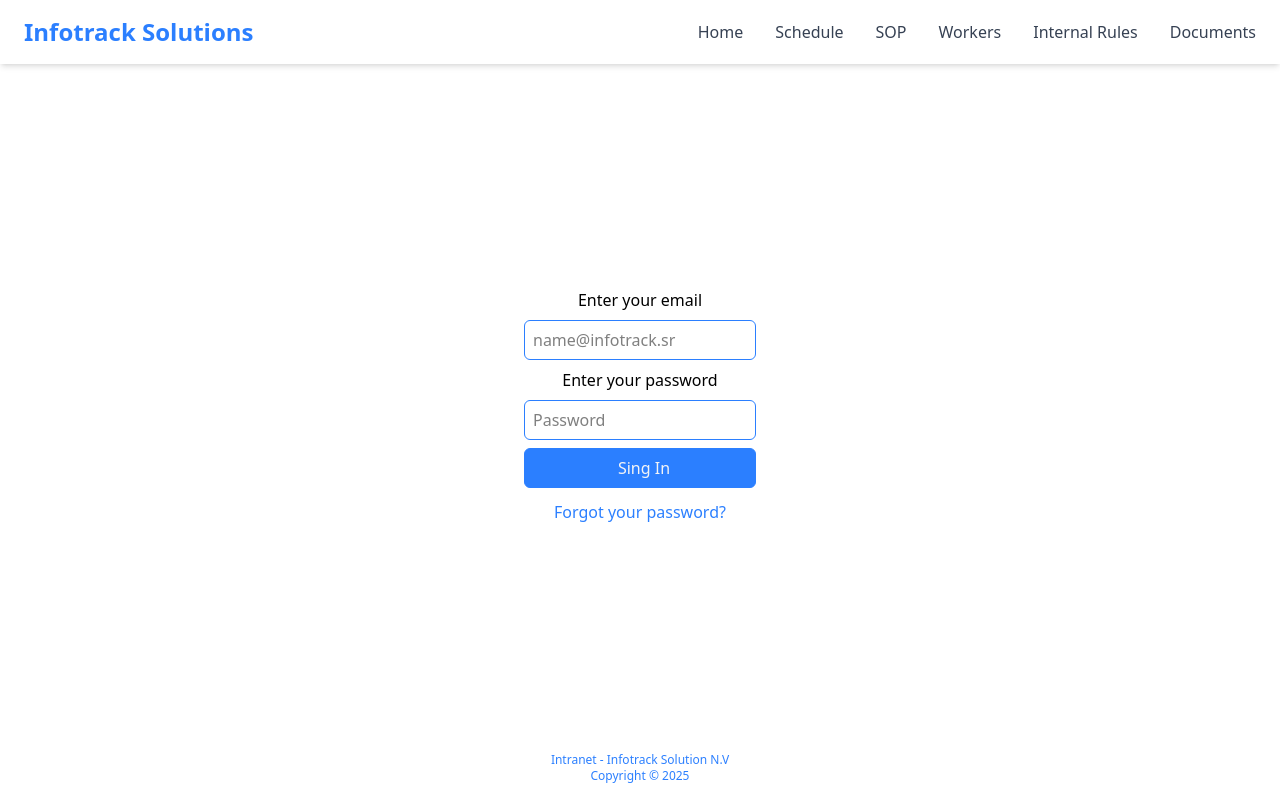
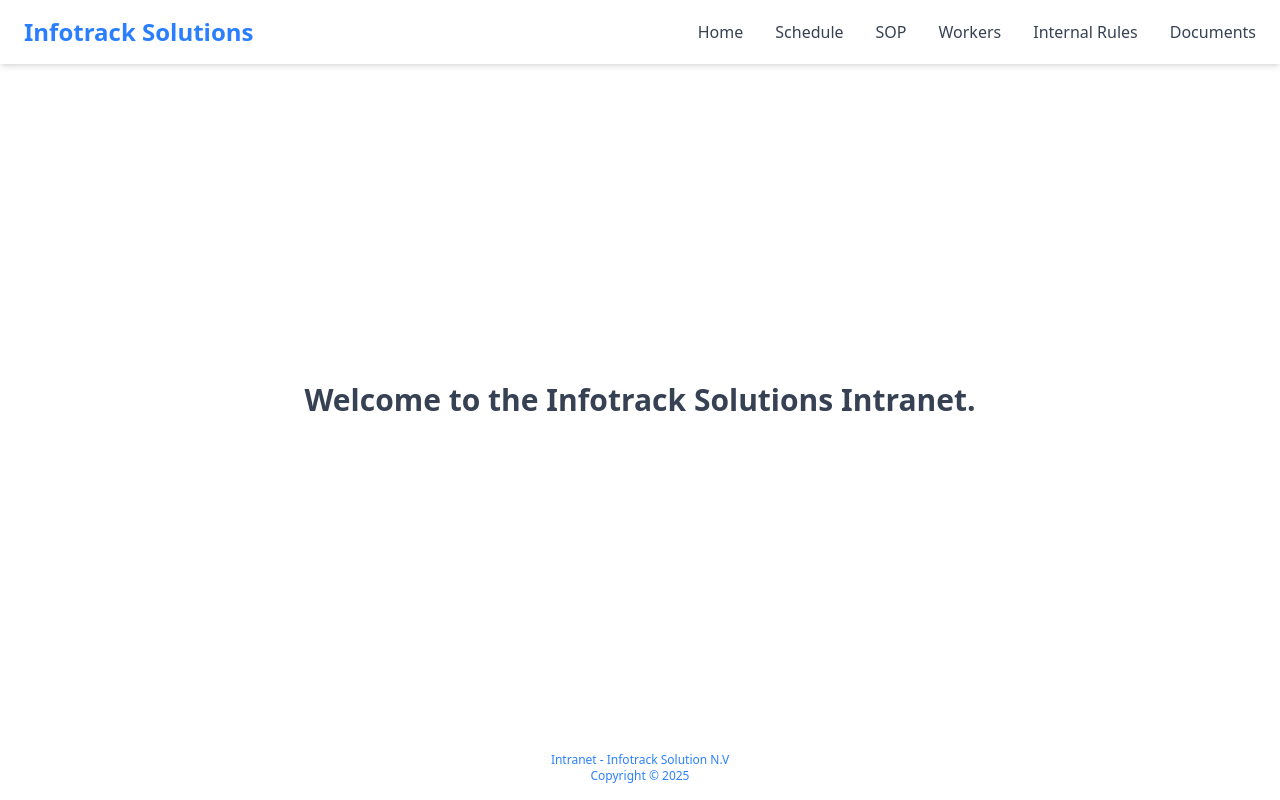
Before and after one commit to infotracksolution/intranet-infotrack, a React (Vite) app: page / in a window 1280 px wide. Built offline with nearby package versions, Linux system fonts and the light colour scheme.

Commit message:
Add admin pages and route

```diff
--- a/src/App.jsx
+++ b/src/App.jsx
@@ -1,5 +1,4 @@
 import Header from "./components/Header"
-import LoginForm from "./components/LoginForm"
 import Footer from "./components/Footer"
 
 const App = () => {
@@ -7,7 +6,11 @@ const App = () => {
   return (
     <>
       <Header />
-      <LoginForm />
+      <div className="w-full max-w-7xl m-auto min-h-[calc(100dvh-128px)] p-6 text-center flex flex-col justify-center items-center">
+        <p className="text-3xl font-bold text-gray-700">
+          Welcome to the Infotrack Solutions Intranet.
+        </p>
+      </div>
       <Footer />
     </>
   )
--- a/src/main.jsx
+++ b/src/main.jsx
@@ -7,6 +7,7 @@ import Profiles from './pages/Profiles.jsx'
 import Documents from './pages/Documents.jsx'
 import Schedule from './pages/Schedule.jsx'
 import Internal from './pages/Internal.jsx'
+import Admin from './pages/Admin.jsx'
 
 createRoot(document.getElementById('root')).render(
   <BrowserRouter>
@@ -17,6 +18,7 @@ createRoot(document.getElementById('root')).render(
       <Route path='/workers' element={<Profiles />}/>
       <Route path='/rules' element={<Internal />} />
       <Route path='/documents' element={<Documents />}/>
+      <Route path='/admin' element={<Admin />} />
       <Route path='*' element={<App />}/>
     </Routes>
   </BrowserRouter>,
--- /dev/null
+++ b/src/pages/Admin.jsx
@@ -0,0 +1,16 @@
+import Header from "../components/Header"
+import LoginForm from "../components/LoginForm"
+import Footer from "../components/Footer"
+
+const Admin = () => {
+
+  return (
+    <>
+      <Header />
+      <LoginForm />
+      <Footer />
+    </>
+  )
+}
+
+export default Admin
```
